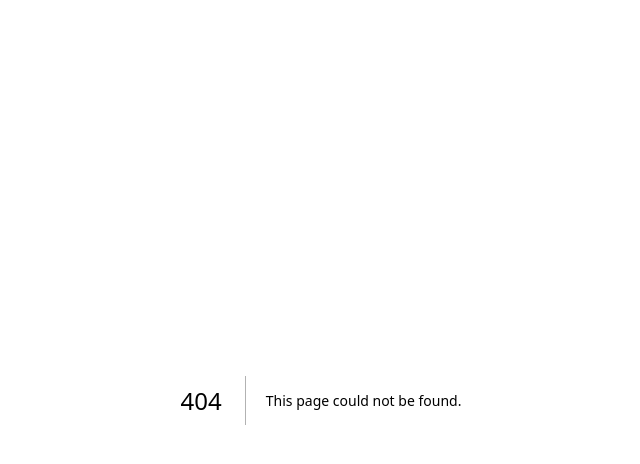
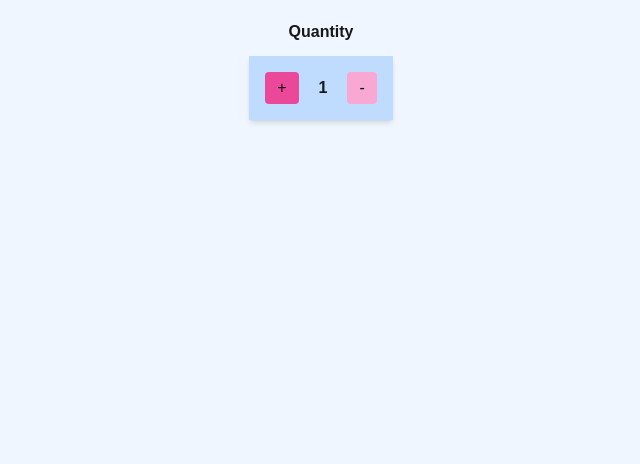
Before and after one commit to ishamjotkaur/cprg306-assignments, a Next.js app: page /week-4 in a window 1280 px wide. Before the commit this address had no page. Shown: the top 464 px of the page, without its empty margins (319-959 px from the left). Built offline with nearby package versions, Linux system fonts and the light colour scheme.

Commit message:
Added week-4

```diff
--- a/app/page.js
+++ b/app/page.js
@@ -5,6 +5,7 @@ export default function Home() {
       <h1> CPRG 306: Web Development 2 - Assignments </h1>
       <p> <Link href="/week-2"> Go to Week-2!</Link> </p>
       <p> <Link href="/week-3"> Go to Week-3!</Link> </p>
+      <p> <Link href="/week-4"> Go to Week-4!</Link> </p>
      </main>
   );
 }
--- /dev/null
+++ b/app/week-4/new-item.js
@@ -0,0 +1,26 @@
+"use client" ;
+import {useState} from  'react';
+
+export default function NewItem() {
+    const [quantity, setQuantity] = useState(1);
+
+    const increment = () => {
+        if (quantity < 20 ){
+            setQuantity(preQuantity => preQuantity+1);
+        }
+    }
+    const decrement = () => {
+        if (quantity > 1 ){
+            setQuantity(preQuantity => preQuantity-1);
+        }
+    }
+    return (
+        <div className='p-4 bg-blue-200 flex items-center shadow-md space-x-5 '>
+            <button onClick={increment} disabled={quantity == 20} className='px-3 py-1 bg-pink-500 test-black rounded disabled:bg-pink-300'> + </button>
+
+            <span className='font-semibold'>{quantity}</span>
+
+            <button onClick={decrement} disabled={quantity == 1} className='px-3 py-1 bg-pink-500 text-black rounded disabled:bg-pink-300'> - </button>
+        </div>
+    )
+}
--- /dev/null
+++ b/app/week-4/page.js
@@ -0,0 +1,10 @@
+import NewItem from "./new-item";
+
+export default function Page() {
+    return(
+        <div className="flex flex-col items-center h-screen bg-blue-50 p-5">
+            <h1 className="font-bold mb-3 ">Quantity</h1>
+            <NewItem />
+        </div>
+    )
+}
```
